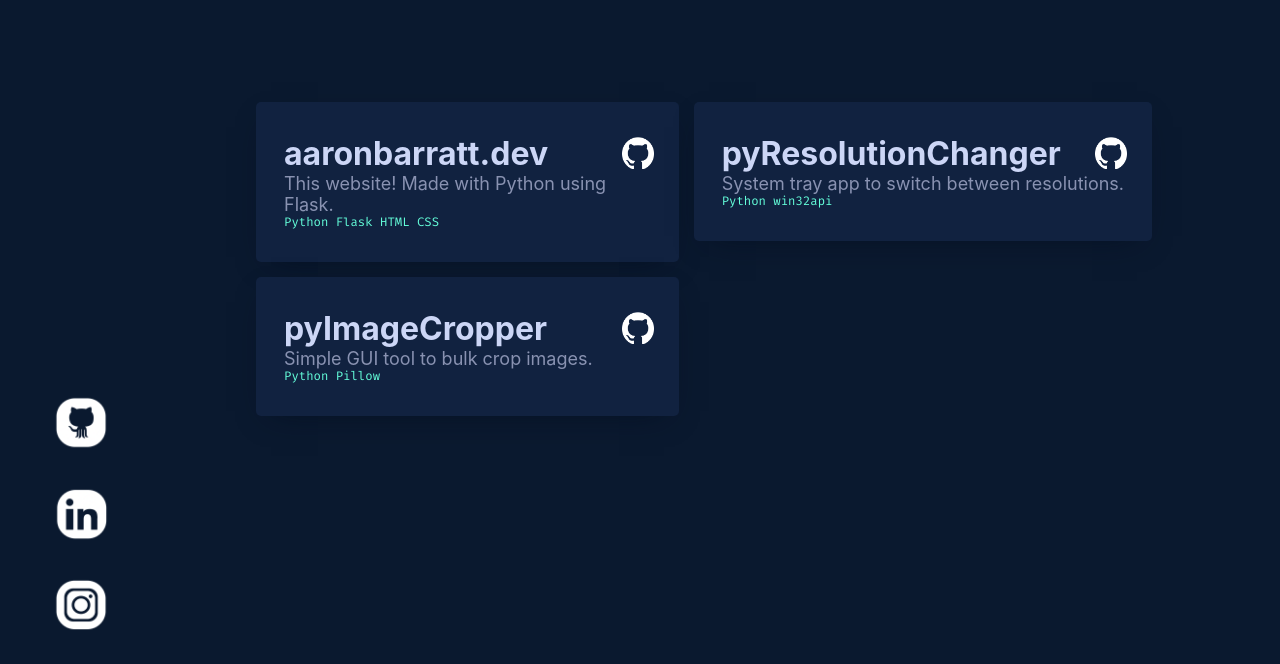
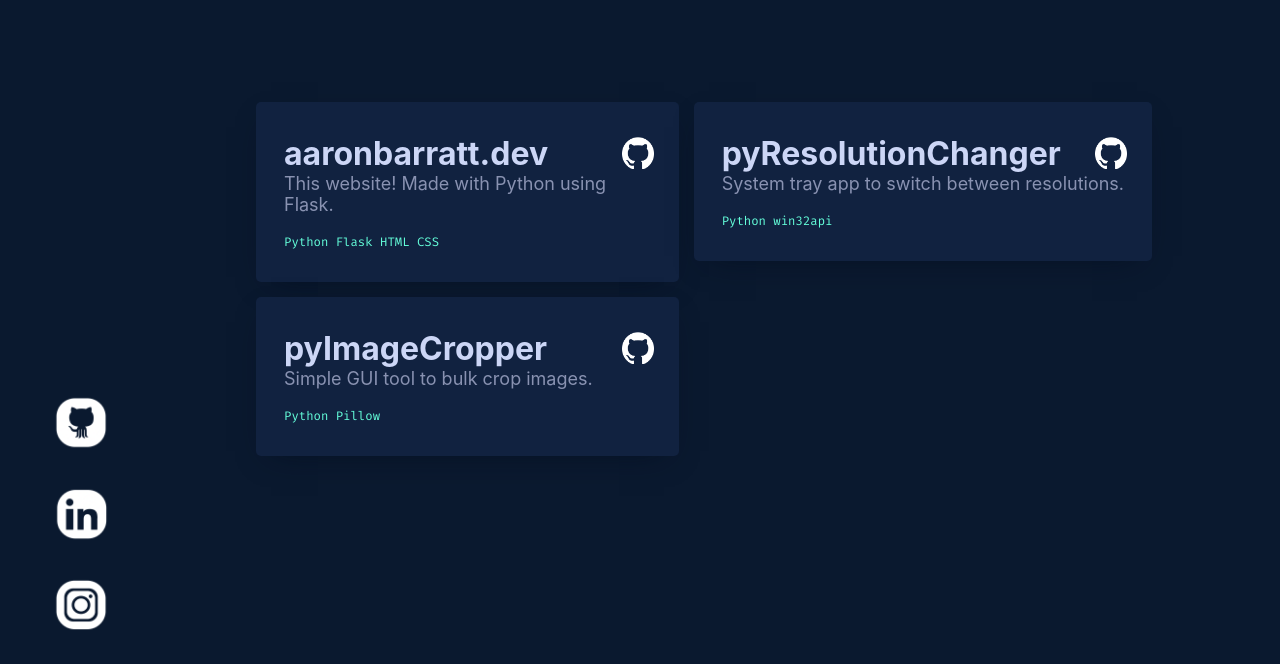
Before and after one commit to BanAaron/aaron-barratt-website, a Flask app: page /projects in a window 1280 px wide. Shown: the part 110-774 px from the top of the page. Run offline with Flask 2, Linux system fonts and the light colour scheme.

Commit message:
Fixed projects technologies tags padding

```diff
--- a/static/css/main.css
+++ b/static/css/main.css
@@ -346,5 +346,5 @@ body {
   color: var(--green);
   font-size: 12px;
   padding: 0;
-  padding-top: 20 px;
+  padding-top: 20px;
 }
```
